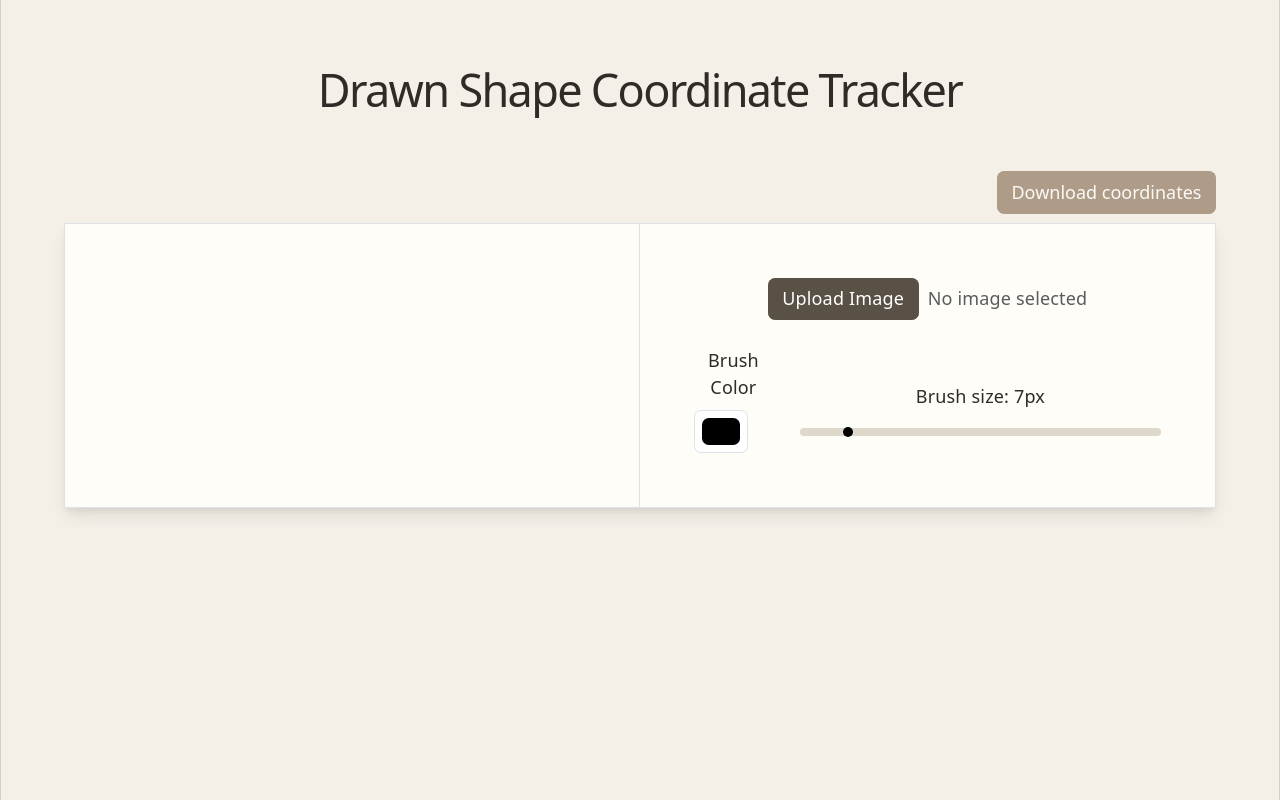
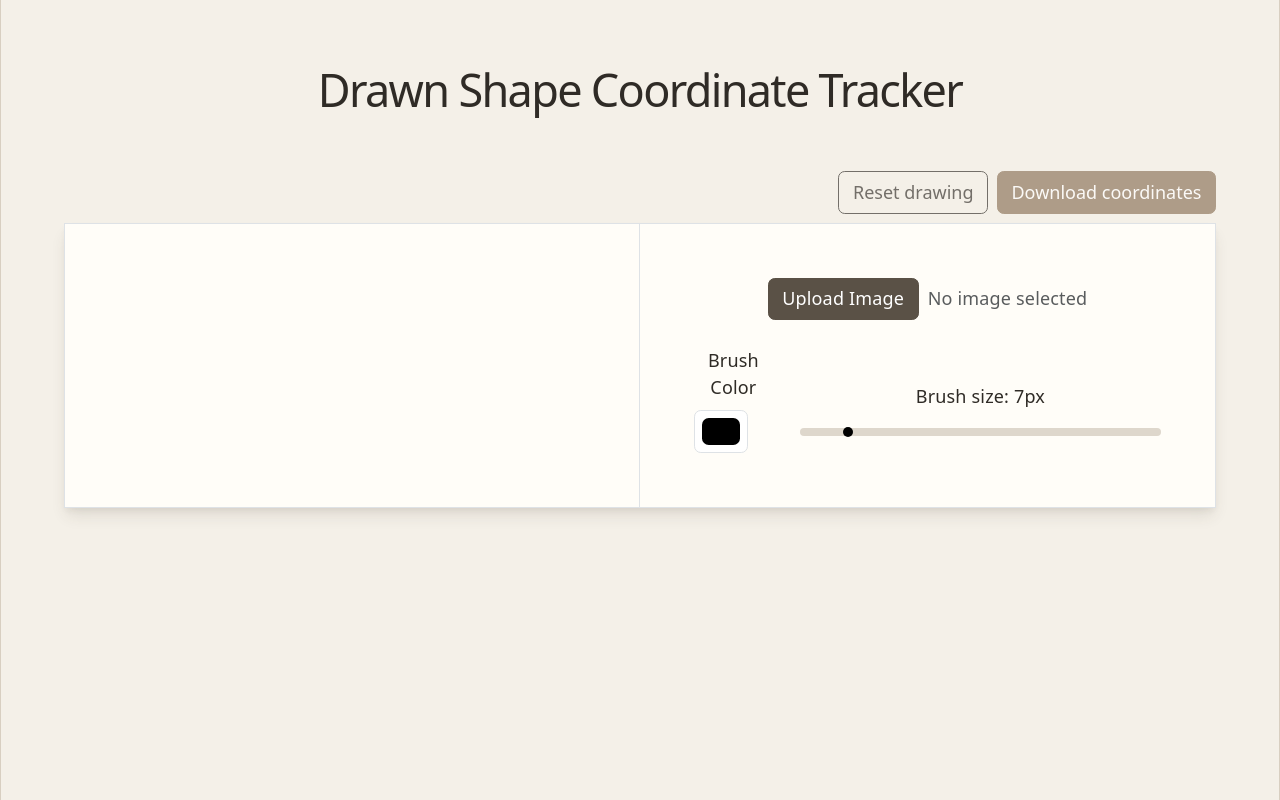
Before and after one commit to chiragmahajan3101/DemoImageCoordinateTracker, a React (Vite) app: page / in a window 1280 px wide. Built offline with nearby package versions, Linux system fonts and the light colour scheme.

Commit message:
Added a reset button to clear all drawings using base image ref

```diff
--- a/src/pages/CoordinateTracker/trackerUsingBSP.tsx
+++ b/src/pages/CoordinateTracker/trackerUsingBSP.tsx
@@ -16,6 +16,7 @@ export default function trackerUsingBSP() {
   const strokesRef = useRef<any>([]);
   const currentStrokeRef = useRef<any | null>(null);
   const isDrawingRef = useRef(false);
+  const baseImageRef = useRef<ImageData | null>(null);
 
 
   function uploadImage(event: React.ChangeEvent<HTMLInputElement>) {
@@ -47,6 +48,13 @@ export default function trackerUsingBSP() {
 
       const canvasContext = canvasVar.getContext("2d");
       canvasContext?.drawImage(imageVar, 0, 0, canvasVar.width, canvasVar.height);
+
+      baseImageRef.current = canvasContext?.getImageData(
+        0,
+        0,
+        canvasVar.width,
+        canvasVar.height
+      ) ?? null
 
       // Deleting all the previously stored strokes for fresh image
       strokesRef.current = [];
@@ -137,6 +145,19 @@ export default function trackerUsingBSP() {
     currentStrokeRef.current = null;
   }
 
+  function resetDrawing() {
+    const canvasVar = canvasRef.current
+    const canvasContext = canvasVar?.getContext('2d')
+
+    if (!canvasContext || !baseImageRef.current) return
+
+    canvasContext.putImageData(baseImageRef.current, 0, 0)
+
+    strokesRef.current = []
+    currentStrokeRef.current = null
+    isDrawingRef.current = false
+  }
+
   function downloadCoordinatesJSON() {
     const strokeValues = strokesRef.current.map((points, index) => {
       const leftmostPoint = points.reduce((leftmost, point) =>
@@ -187,9 +208,16 @@ export default function trackerUsingBSP() {
       <div id="coordinate-tracker" className="m-2 p-5 text-center">
         <h1 className="mb-5">Drawn Shape Coordinate Tracker</h1>
         <div className="text-end mb-2">
+           <button
+            className="btn btn-fossil-primary me-2"
+            onClick={resetDrawing}
+            disabled={!hasImage}
+          >
+            Reset drawing
+          </button>
           <button className="btn btn-fossil-download" onClick={downloadCoordinatesJSON} disabled={!hasImage}>
           Download coordinates
-        </button>
+          </button>
         </div>
         <div className="tracker-section border">
           <div className="row g-0">
```
